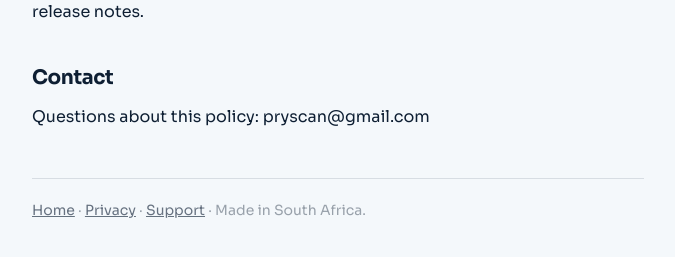
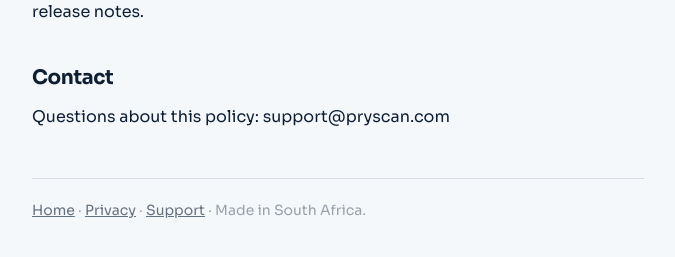
Before and after one commit to MpMogale/pryscan-privacy, a Jekyll site: the page built from privacy/index.md, in a window 1280 px wide and 900 px high, scrolled down 1866 px. Shown: the part 599-856 px from the top of the window, without its empty margins (302-977 px from the left). Built offline with Jekyll 4.4.1, drawn with Linux system fonts in a browser that asks for light colours; some of the changed text lies outside the part shown.

Commit message:
Move the contact to support@pryscan.com
Cloudflare routing is live and a test message arrived, so the address is
real rather than aspirational — which is why it was left as the Gmail one
until now.

Co-Authored-By: Claude Opus 5 <noreply@anthropic.com>

```diff
--- a/privacy/index.md
+++ b/privacy/index.md
@@ -6,7 +6,7 @@ title: Privacy
 # Privacy Policy
 
 **Effective date:** 8 September 2026
-**Contact:** pryscan@gmail.com
+**Contact:** support@pryscan.com
 
 > This is a draft prepared from the app's actual behaviour, not legal advice.
 > Have it reviewed before publishing, particularly if you plan to distribute in
@@ -89,4 +89,4 @@ release notes.
 
 ## Contact
 
-Questions about this policy: pryscan@gmail.com
+Questions about this policy: support@pryscan.com
--- a/support/index.html
+++ b/support/index.html
@@ -11,7 +11,7 @@ description: Help and contact for Pryscan, the app that reads shelf prices and c
    and, if a price was misread, a photo of the shelf label — that is usually
    enough to find the problem.</p>
 <div class="card">
-  <div class="mail"><a href="mailto:pryscan@gmail.com">pryscan@gmail.com</a></div>
+  <div class="mail"><a href="mailto:support@pryscan.com">support@pryscan.com</a></div>
   <p style="margin: 6px 0 0; color: var(--muted);">Replies usually within a few days.</p>
 </div>
 
```
